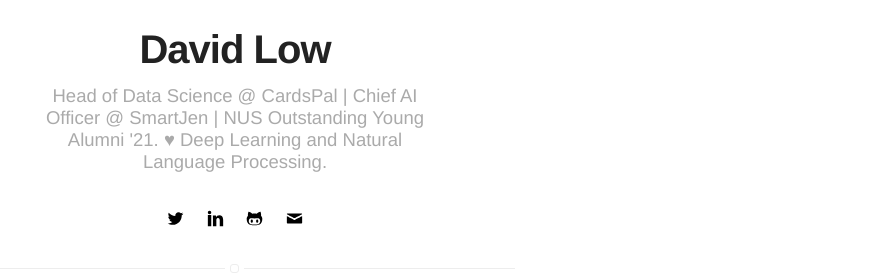
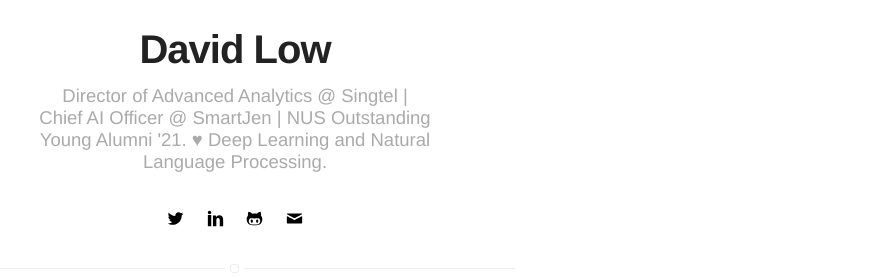
Before and after one commit to davidlowjw/davidlowjw.github.io, a Jekyll site: the page built from blog/index.html, in a window 1280 px wide. Shown: the part 252-530 px from the top of the page, without its empty margins (405-1280 px from the left). Built offline with Jekyll 4.4.1, drawn with Linux system fonts in a browser that asks for light colours.

Commit message:
Update _config.yml

```diff
--- a/_config.yml
+++ b/_config.yml
@@ -1,6 +1,6 @@
 # main text of home
 name: David Low
-bio: Head of Data Science @ CardsPal | Chief AI Officer @ SmartJen | NUS Outstanding Young Alumni '21. ♥ Deep Learning and Natural Language Processing.
+bio: Director of Advanced Analytics @ Singtel | Chief AI Officer @ SmartJen | NUS Outstanding Young Alumni '21. ♥ Deep Learning and Natural Language Processing.
 
 # twitter summary info
 description: A blog about technology and stuff related
```
